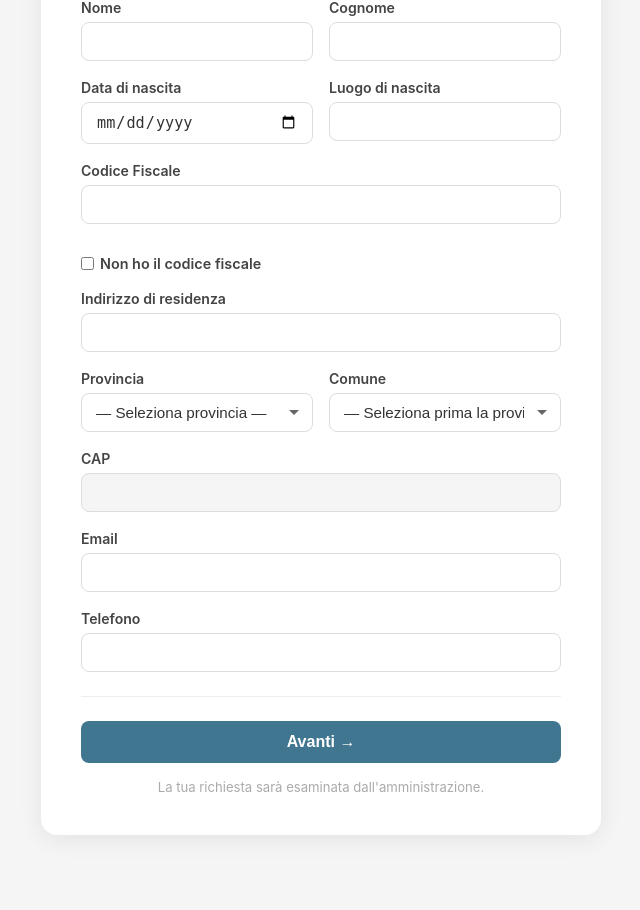
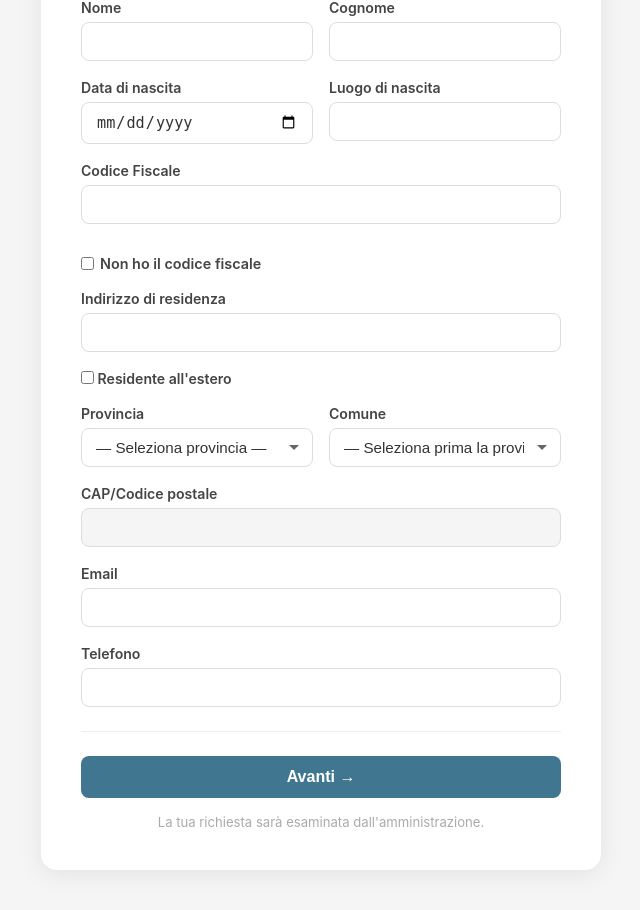
Before and after one commit to ernestoarbitrio/fucinapp, a Django app: page /anagrafica/iscrizione/ in a window 1280 px wide. Shown: the part 328-1238 px from the top of the page, without its empty margins (319-959 px from the left). Before the commit the page ends 1120 px from the top, so only its background shows below. Run offline with Django 5.2, Linux system fonts and the light colour scheme.

Commit message:
stato estero

```diff
--- a/anagrafica/forms.py
+++ b/anagrafica/forms.py
@@ -118,10 +118,11 @@ class IscrizioneForm(forms.ModelForm):
         choices=[("", "— Seleziona provincia —")] + PROVINCE_ITALIANE,
         widget=forms.Select(attrs={"id": "id_provincia"}),
         label="Provincia",
+        required=False,
     )
 
     comune = forms.CharField(
-        widget=forms.Select(attrs={"id": "id_comune"}),
+        widget=forms.TextInput(attrs={"id": "id_comune"}),
         label="Comune",
     )
 
@@ -132,6 +133,7 @@ class IscrizioneForm(forms.ModelForm):
     )
 
     senza_cf = forms.BooleanField(required=False, widget=forms.HiddenInput())
+    residente_estero = forms.BooleanField(required=False, label="Residente all'estero")
 
     class Meta:
         model = Socio
@@ -143,6 +145,8 @@ class IscrizioneForm(forms.ModelForm):
             "codice_fiscale",
             "tipo_documento",
             "numero_documento",
+            "residente_estero",
+            "nazione",
             "via",
             "comune",
             "provincia",
@@ -166,6 +170,7 @@ class IscrizioneForm(forms.ModelForm):
         super().__init__(*args, **kwargs)
         self.fields["codice_fiscale"].required = False
         self.fields["numero_documento"].required = False
+        self.fields["nazione"].required = False
 
     def clean_codice_fiscale(self):
         cf = (self.cleaned_data.get("codice_fiscale") or "").upper().strip()
@@ -184,6 +189,7 @@ class IscrizioneForm(forms.ModelForm):
     def clean(self):
         cleaned_data = super().clean()
         senza_cf = cleaned_data.get("senza_cf", False)
+        residente_estero = cleaned_data.get("residente_estero", False)
 
         if senza_cf:
             tipo_doc = (cleaned_data.get("tipo_documento") or "").strip()
@@ -203,6 +209,13 @@ class IscrizioneForm(forms.ModelForm):
             if not cf:
                 self.add_error("codice_fiscale", "Questo campo è obbligatorio.")
 
+        if residente_estero:
+            if not (cleaned_data.get("nazione") or "").strip():
+                self.add_error("nazione", "Inserisci la nazione di residenza.")
+        else:
+            if not (cleaned_data.get("provincia") or "").strip():
+                self.add_error("provincia", "Seleziona la provincia.")
+
         data_nascita = cleaned_data.get("data_nascita")
         if data_nascita:
             from datetime import date
--- a/anagrafica/models.py
+++ b/anagrafica/models.py
@@ -74,10 +74,18 @@ class Socio(models.Model):
         blank=True,
         null=True,
     )
+    residente_estero = models.BooleanField(
+        verbose_name="Residente all'estero", default=False
+    )
+    nazione = models.CharField(
+        verbose_name="Nazione", max_length=100, blank=True, default=""
+    )
     via = models.CharField(verbose_name="Via/Piazza", max_length=200)
-    comune = models.CharField(verbose_name="Comune", max_length=100)
-    provincia = models.CharField(verbose_name="Provincia", max_length=2)
-    cap = models.CharField(verbose_name="CAP", max_length=5)
+    comune = models.CharField(verbose_name="Comune/Città", max_length=100)
+    provincia = models.CharField(
+        verbose_name="Provincia/Stato", max_length=100, blank=True, default=""
+    )
+    cap = models.CharField(verbose_name="CAP/Codice postale", max_length=10)
     email = models.EmailField(verbose_name="Email", unique=True)
     telefono = models.CharField(
         verbose_name="Telefono", max_length=20, blank=True, null=True
--- a/anagrafica/templates/anagrafica/iscrizione.html
+++ b/anagrafica/templates/anagrafica/iscrizione.html
@@ -98,10 +98,25 @@
                 {{ form.via.errors }}
             </div>
 
-            <div class="form-row">
+            <div class="form-group">
+                <label>
+                    <input type="checkbox" id="id_residente_estero" name="residente_estero"
+                        {% if form.data.residente_estero or form.initial.residente_estero %}checked{% endif %}>
+                    Residente all'estero
+                </label>
+            </div>
+
+            <div id="nazione-group" class="form-group" style="display:none;">
+                <label for="id_nazione">Nazione</label>
+                <input type="text" id="id_nazione" name="nazione" maxlength="100"
+                    value="{{ form.nazione.value|default:'' }}">
+                {{ form.nazione.errors }}
+            </div>
+
+            <div id="indirizzo-italia" class="form-row">
                 <div class="form-group">
                     <label for="id_provincia">Provincia</label>
-                    <select id="id_provincia" name="provincia" required>
+                    <select id="id_provincia" name="provincia">
                         <option value="">— Seleziona provincia —</option>
                         {% for sigla, nome in form.fields.provincia.choices %}
                             {% if sigla %}
@@ -116,16 +131,24 @@
                 </div>
                 <div class="form-group">
                     <label for="id_comune">Comune</label>
-                    <select id="id_comune" name="comune" required>
+                    <select id="id_comune" name="comune">
                         <option value="">— Seleziona prima la provincia —</option>
                     </select>
                     {{ form.comune.errors }}
                 </div>
             </div>
 
+            <div id="indirizzo-estero" class="form-row" style="display:none;">
+                <div class="form-group">
+                    <label for="id_comune_estero">Città</label>
+                    <input type="text" id="id_comune_estero" name="comune" maxlength="100"
+                        value="{{ form.comune.value|default:'' }}" disabled>
+                </div>
+            </div>
+
             <div class="form-group">
-                <label for="id_cap">CAP</label>
-                <input type="text" id="id_cap" name="cap" maxlength="5" value="{{ form.cap.value|default:'' }}"
+                <label for="id_cap">CAP/Codice postale</label>
+                <input type="text" id="id_cap" name="cap" maxlength="10" value="{{ form.cap.value|default:'' }}"
                     style="background:#f5f5f5;" readonly>
                 {{ form.cap.errors }}
             </div>
@@ -283,6 +306,22 @@
             capInput.style.background = "#fff";
             capInput.removeAttribute("readonly");
         });
+
+        // Toggle residente estero
+        function toggleEstero() {
+            const estero = document.getElementById("id_residente_estero").checked;
+            document.getElementById("indirizzo-italia").style.display = estero ? "none" : "";
+            document.getElementById("indirizzo-estero").style.display = estero ? "" : "none";
+            document.getElementById("nazione-group").style.display = estero ? "" : "none";
+            document.getElementById("id_provincia").disabled = estero;
+            document.getElementById("id_comune").disabled = estero;
+            document.getElementById("id_comune_estero").disabled = !estero;
+            const capInput = document.getElementById("id_cap");
+            capInput.readOnly = !estero;
+            capInput.style.background = estero ? "" : "#f5f5f5";
+        }
+        document.getElementById("id_residente_estero").addEventListener("change", toggleEstero);
+        toggleEstero();
     </script>
 
     <script>
```
Also changed, not shown: anagrafica/admin.py (+27 -1 lines), anagrafica/static/anagrafica/comune_select.js (+32 -0 lines), anagrafica/migrations/0020_residente_estero.py (added).
